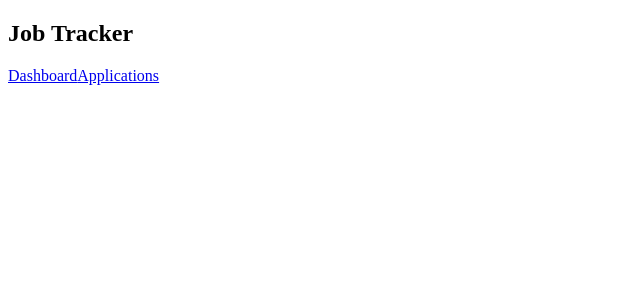
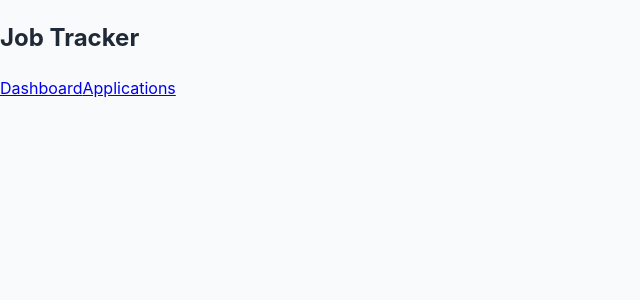
Before and after one commit to bhardwaj-shubham/job-application-tracker, a React (Vite) app in the folder frontend/: page /app in a window 1280 px wide. Shown: the top 300 px of the page, without its empty margins (0-640 px from the left). Built offline with nearby package versions, Linux system fonts and the light colour scheme.

Commit message:
feat: add frontend styling foundation

```diff
--- a/frontend/src/App.css
+++ b/frontend/src/App.css
@@ -0,0 +1,37 @@
+.app-layout {
+  display: flex;
+  min-height: 100vh;
+}
+
+.app-sidebar {
+  width: 240px;
+  padding: 24px 16px;
+  border-right: 1px solid #e5e7eb;
+  background: #ffffff;
+}
+
+.app-sidebar h2 {
+  margin: 0 0 24px;
+}
+
+.app-nav {
+  display: flex;
+  flex-direction: column;
+  gap: 8px;
+}
+
+.app-nav a {
+  padding: 10px 12px;
+  border-radius: 6px;
+  color: inherit;
+  text-decoration: none;
+}
+
+.app-nav a:hover {
+  background: #f3f4f6;
+}
+
+.app-main {
+  flex: 1;
+  padding: 32px;
+}
--- a/frontend/src/index.css
+++ b/frontend/src/index.css
@@ -0,0 +1,26 @@
+:root {
+  font-family:
+    Inter, system-ui, -apple-system, BlinkMacSystemFont, "Segoe UI", sans-serif;
+  line-height: 1.5;
+  font-weight: 400;
+  color: #1f2937;
+  background: #f9fafb;
+  font-synthesis: none;
+  text-rendering: optimizeLegibility;
+  -webkit-font-smoothing: antialiased;
+}
+
+* {
+  box-sizing: border-box;
+}
+
+html,
+body,
+#root {
+  min-height: 100%;
+  margin: 0;
+}
+
+body {
+  min-width: 320px;
+}
--- a/frontend/src/layouts/AppLayout.tsx
+++ b/frontend/src/layouts/AppLayout.tsx
@@ -1,4 +1,5 @@
 import { Link, Outlet } from "react-router";
+import "../App.css";
 
 const AppLayout = () => {
   return (
```
